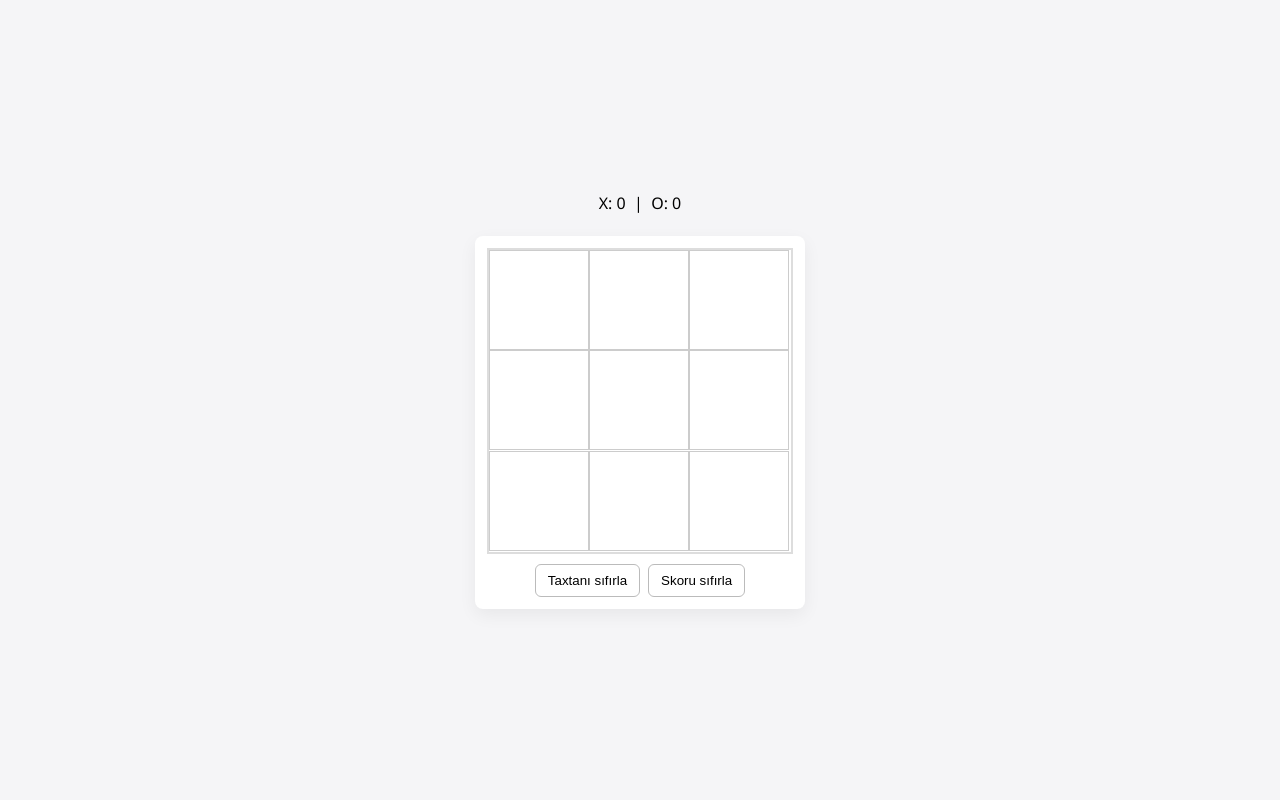
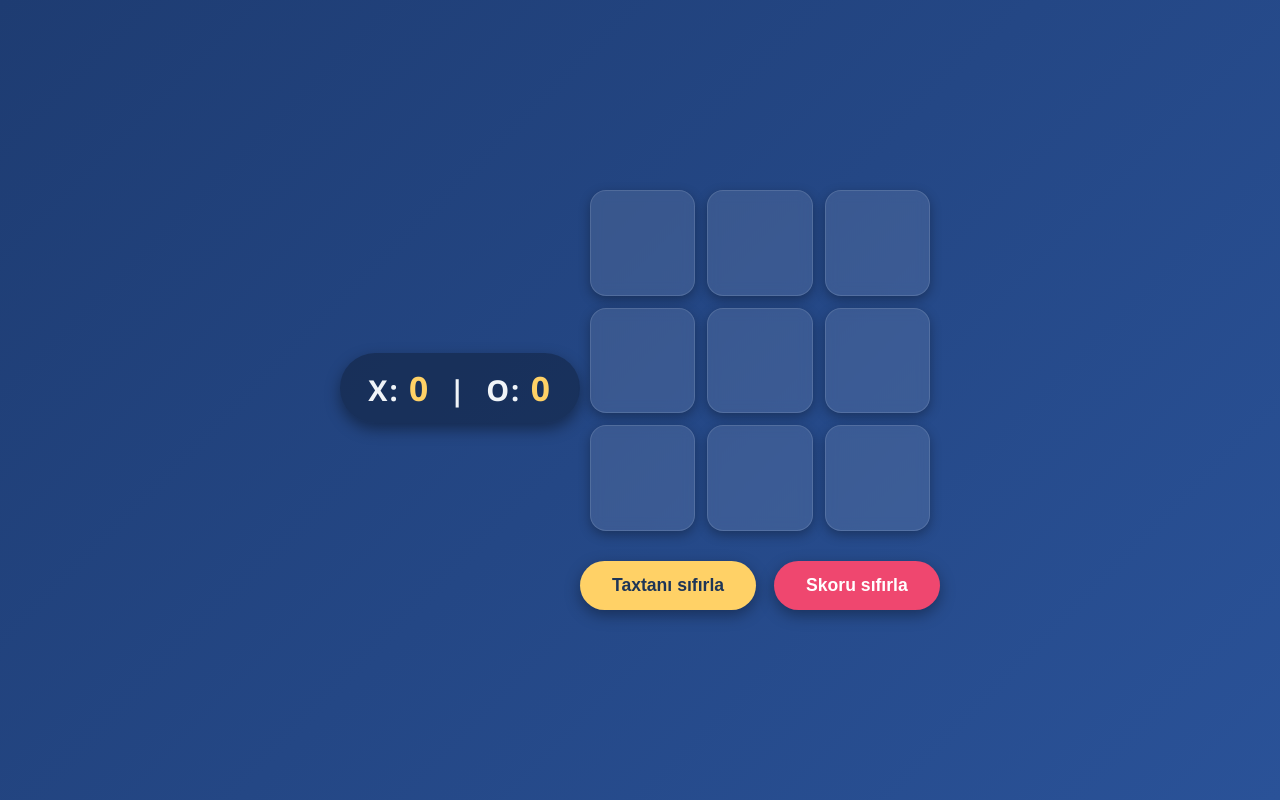
Before and after one commit to aysumaharramovaa/x-o-game, a plain HTML site: page index.html in a window 1280 px wide. Drawn offline with Linux system fonts and the light colour scheme.

Commit message:
grok ai with style css

```diff
--- a/style.css
+++ b/style.css
@@ -1,68 +1,147 @@
+/* style.css */
 * {
   margin: 0;
   padding: 0;
   box-sizing: border-box;
 }
+
 body {
+  font-family: "Segoe UI", Tahoma, Geneva, Verdana, sans-serif;
+  background: linear-gradient(135deg, #1e3c72, #2a5298);
+  color: #f0f4f8;
+  min-height: 100vh;
+  display: flex;
+  justify-content: center;
+  align-items: center;
+  padding: 20px;
+}
+
+.skor {
+  text-align: center;
+  font-size: 1.8rem;
+  font-weight: bold;
+  margin-bottom: 25px;
+  letter-spacing: 2px;
+  background: rgba(0, 0, 0, 0.3);
+  padding: 12px 28px;
+  border-radius: 50px;
+  box-shadow: 0 6px 15px rgba(0, 0, 0, 0.4);
+}
+
+.skor span {
+  color: #ffd166;
+  font-size: 2.1rem;
+}
+
+.konteyner {
   display: flex;
   flex-direction: column;
   align-items: center;
-  justify-content: center;
-  min-height: 100vh;
-  font-family: "Segoe UI", Roboto, "Helvetica Neue", Arial;
-  background: #f5f5f7;
-  gap: 16px;
+  gap: 30px;
 }
-h1 {
-  font-size: 20px;
-  color: #222;
+
+.taxta {
+  display: grid;
+  grid-template-columns: repeat(3, 1fr);
+  gap: 12px;
+  width: 340px;
+  max-width: 90vw;
 }
-.skor {
-  font-size: 16px;
-  margin-bottom: 6px;
-}
-.konteyner {
-  display: inline-block;
-  background: #fff;
-  padding: 12px;
-  border-radius: 8px;
-  box-shadow: 0 6px 18px rgba(0, 0, 0, 0.06);
-}
-.taxta {
-  width: 306px; /* 3 * 99 + borders/margins */
-  height: 306px;
-  border: 2px solid #ddd;
+
+.hujayra {
+  aspect-ratio: 1 / 1;
+  background: rgba(255, 255, 255, 0.1);
+  border-radius: 16px;
   display: flex;
-  flex-wrap: wrap;
-}
-.hujayra {
-  height: 100px;
-  width: 100px;
-  border: 1px solid #ccc;
-  display: inline-flex;
   align-items: center;
   justify-content: center;
-  font-size: 42px;
+  font-size: 4.8rem;
+  font-weight: bold;
   cursor: pointer;
+  transition: all 0.18s ease;
+  box-shadow: 0 4px 12px rgba(0, 0, 0, 0.3);
+  backdrop-filter: blur(6px);
+  border: 1px solid rgba(255, 255, 255, 0.12);
   user-select: none;
-  transition: background 0.15s ease;
 }
+
 .hujayra:hover {
-  background: rgba(128, 128, 128, 0.08);
+  background: rgba(255, 255, 255, 0.18);
+  transform: translateY(-4px);
+  box-shadow: 0 10px 25px rgba(0, 0, 0, 0.4);
 }
+
+.hujayra.X {
+  color: #ef476f;
+  text-shadow: 0 0 20px rgba(239, 71, 111, 0.7);
+}
+
+.hujayra.O {
+  color: #06d6a0;
+  text-shadow: 0 0 20px rgba(6, 214, 160, 0.7);
+}
+
 .kontrol {
-  margin-top: 10px;
   display: flex;
-  gap: 8px;
+  gap: 18px;
+  flex-wrap: wrap;
   justify-content: center;
 }
+
 button {
-  padding: 8px 12px;
-  border-radius: 6px;
-  border: 1px solid #bbb;
-  background: #fff;
+  padding: 14px 32px;
+  font-size: 1.1rem;
+  font-weight: bold;
+  border: none;
+  border-radius: 50px;
   cursor: pointer;
+  transition: all 0.2s ease;
+  box-shadow: 0 5px 15px rgba(0, 0, 0, 0.35);
 }
-button:active {
-  transform: translateY(1px);
+
+#yenidenBasla {
+  background: #ffd166;
+  color: #1d3557;
 }
+
+#yenidenBasla:hover {
+  background: #ffc107;
+  transform: translateY(-3px);
+  box-shadow: 0 10px 25px rgba(255, 209, 102, 0.5);
+}
+
+#skoruSifirla {
+  background: #ef476f;
+  color: white;
+}
+
+#skoruSifirla:hover {
+  background: #d62839;
+  transform: translateY(-3px);
+  box-shadow: 0 10px 25px rgba(239, 71, 111, 0.5);
+}
+
+/* Responsive */
+@media (max-width: 500px) {
+  .taxta {
+    width: 280px;
+    gap: 8px;
+  }
+
+  .hujayra {
+    font-size: 4rem;
+  }
+
+  .skor {
+    font-size: 1.5rem;
+  }
+
+  .skor span {
+    font-size: 1.8rem;
+  }
+
+  button {
+    padding: 12px 26px;
+    font-size: 1rem;
+  }
+}
```
